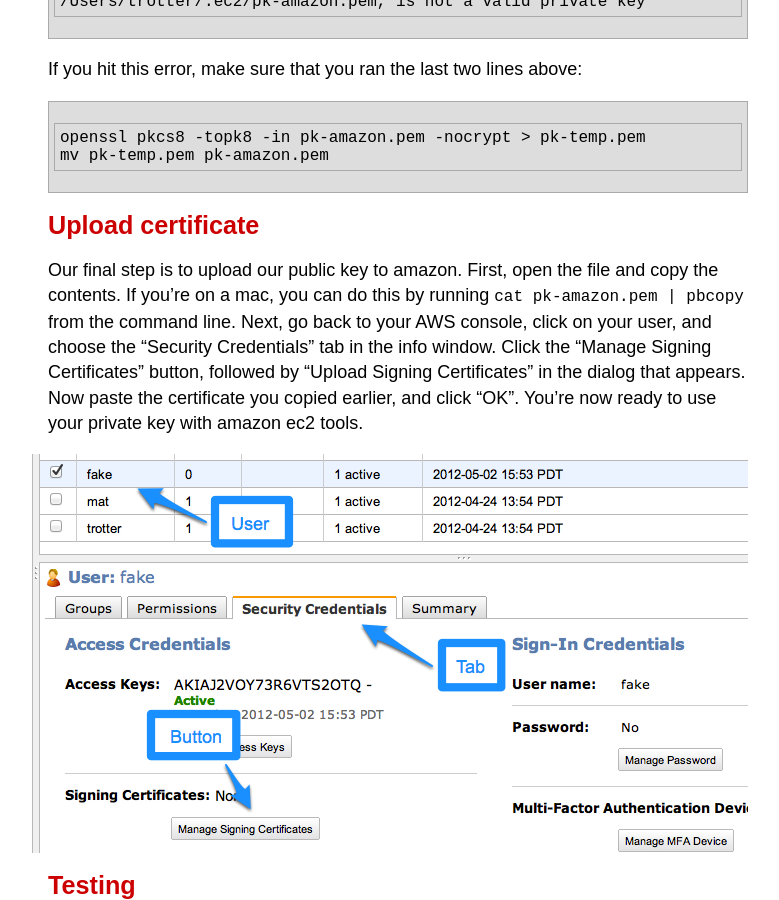
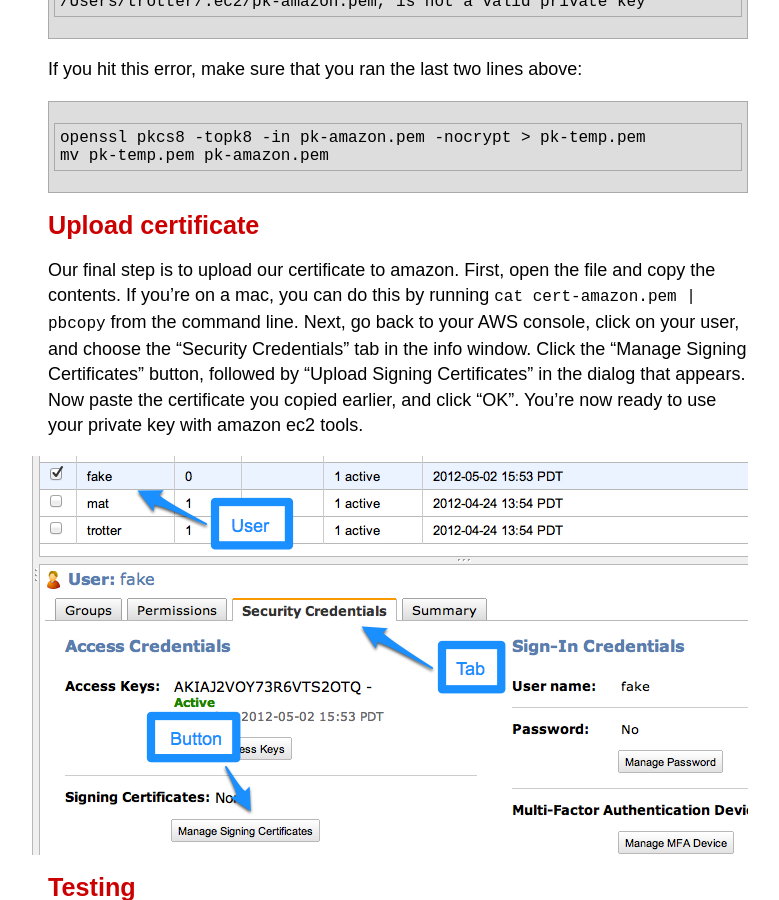
Before and after one commit to trotter/trotter.github.com, a Jekyll site: the page built from _posts/2012-05-02-creating-aws-identity-and-access-management-signing-certificates.markdown, in a window 1280 px wide and 900 px high, scrolled down 1819 px. Shown: the whole window, without its empty margins (242-1021 px from the left). Built offline with Jekyll 4.4.1, drawn with Linux system fonts in a browser that asks for light colours; comment, search, counter and statistics services are not loaded.

Commit message:
AWS Identity Post

```diff
--- a/_posts/2012-05-02-creating-aws-identity-and-access-management-signing-certificates.markdown
+++ b/_posts/2012-05-02-creating-aws-identity-and-access-management-signing-certificates.markdown
@@ -74,9 +74,9 @@ If you hit this error, make sure that you ran the last two lines above:
 
 # Upload certificate
 
-Our final step is to upload our public key to amazon. First, open the
+Our final step is to upload our certificate to amazon. First, open the
 file and copy the contents. If you're on a mac, you can do this by
-running `cat pk-amazon.pem | pbcopy` from the command line. Next, go
+running `cat cert-amazon.pem | pbcopy` from the command line. Next, go
 back to your AWS console, click on your user, and choose the "Security
 Credentials" tab in the info window. Click the "Manage Signing
 Certificates" button, followed by "Upload Signing Certificates" in the
```
